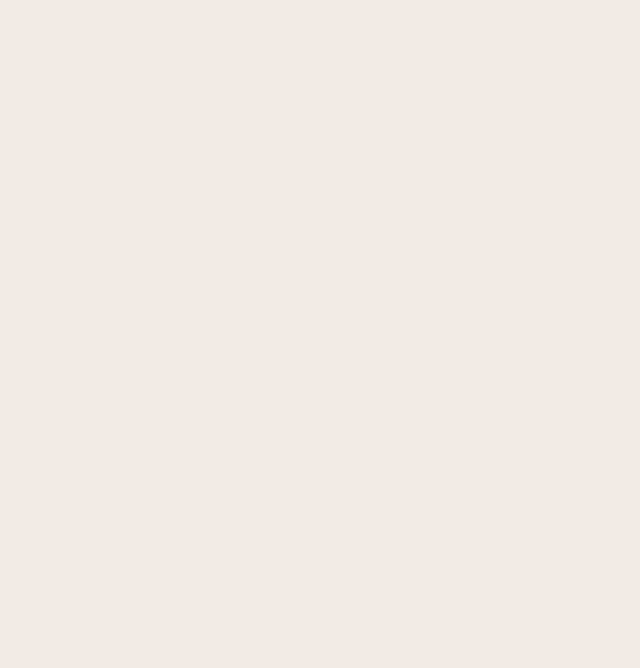
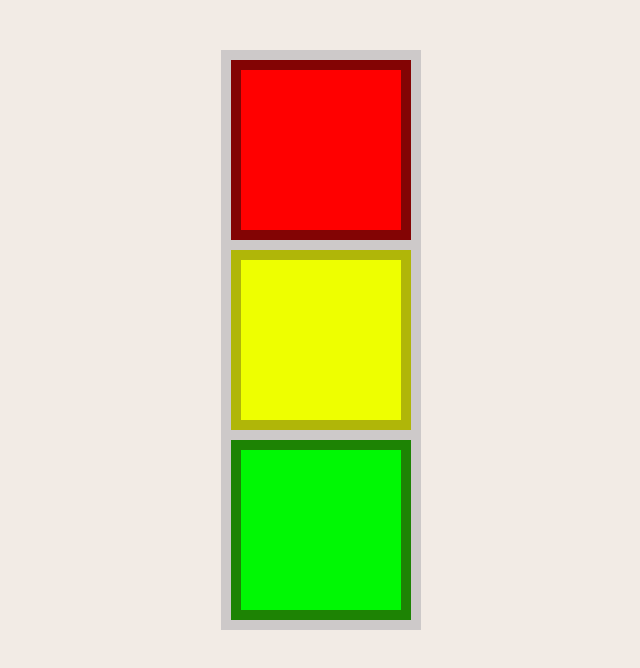
Before and after one commit to Sunse7/Ada-Lovelace, a plain HTML site: page traffic-light.html in a window 1280 px wide. Shown: the whole page, without its empty margins (179-819 px from the left). Drawn offline with Linux system fonts and the light colour scheme.

Commit message:
Added traffic light css

```diff
--- a/CSS/style.css
+++ b/CSS/style.css
@@ -42,3 +42,36 @@ img {
     color: rgb(103, 102, 102);
     font-style: italic;
 }
+
+/* Traffic Light CSS */
+
+.border {
+    margin: 50px 400px;
+    border: 10px solid rgb(205, 201, 201);
+    width: 180px;
+    height: auto;
+}
+
+.border-top {
+    border-top: 10px solid rgb(205, 201, 201);
+}
+
+.box {
+    width: 180pxm;
+    height: 10rem;
+}
+
+.red {
+    background-color: rgb(255, 0, 0);
+    border: 10px solid #830404;
+}
+
+.yellow {
+    background-color: rgb(238, 255, 0);
+    border: 10px solid #b0b608;
+}
+
+.green {
+    background-color: rgb(0, 248, 4);
+    border: 10px solid #1d8304;
+}
```
